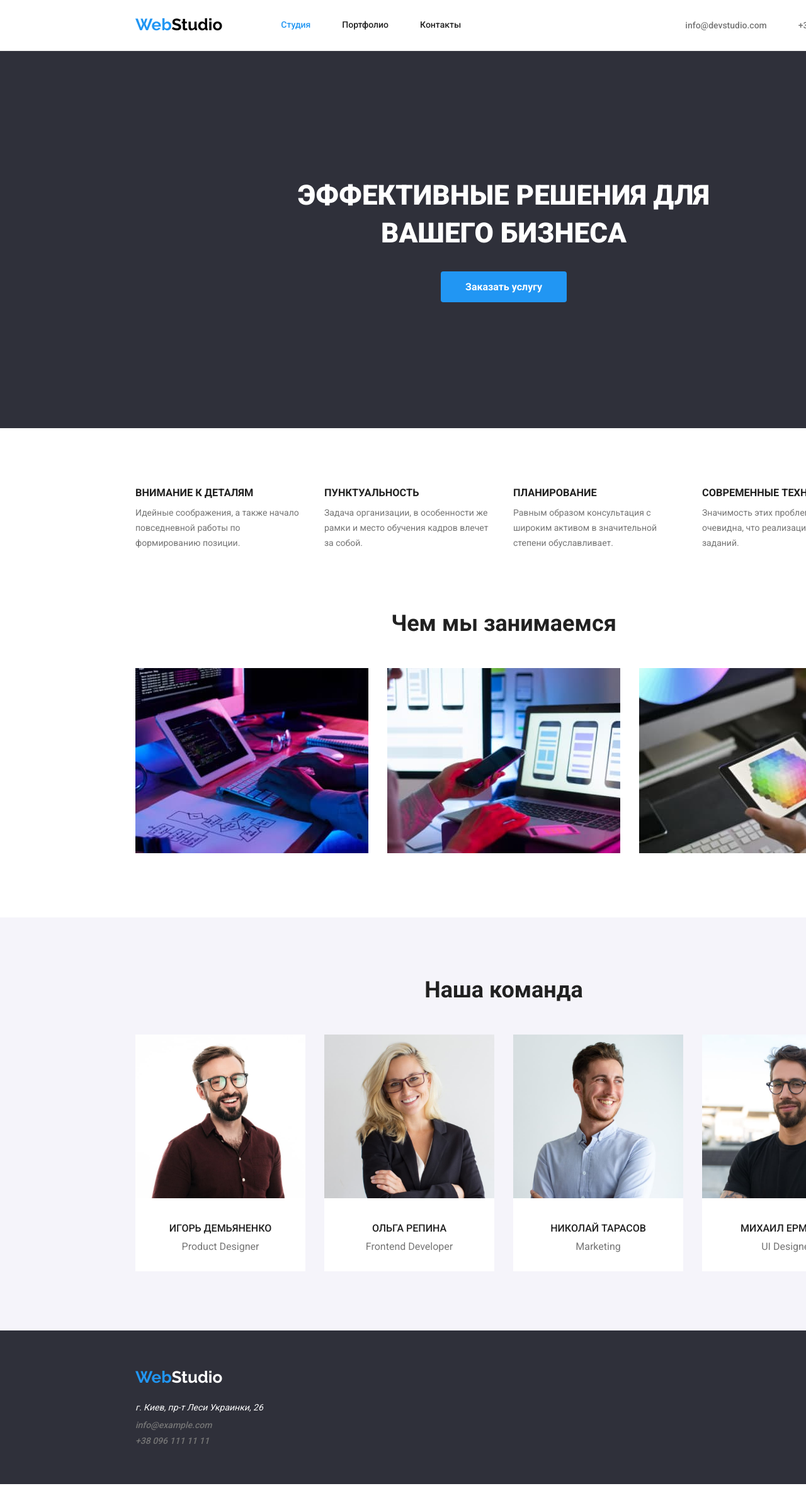
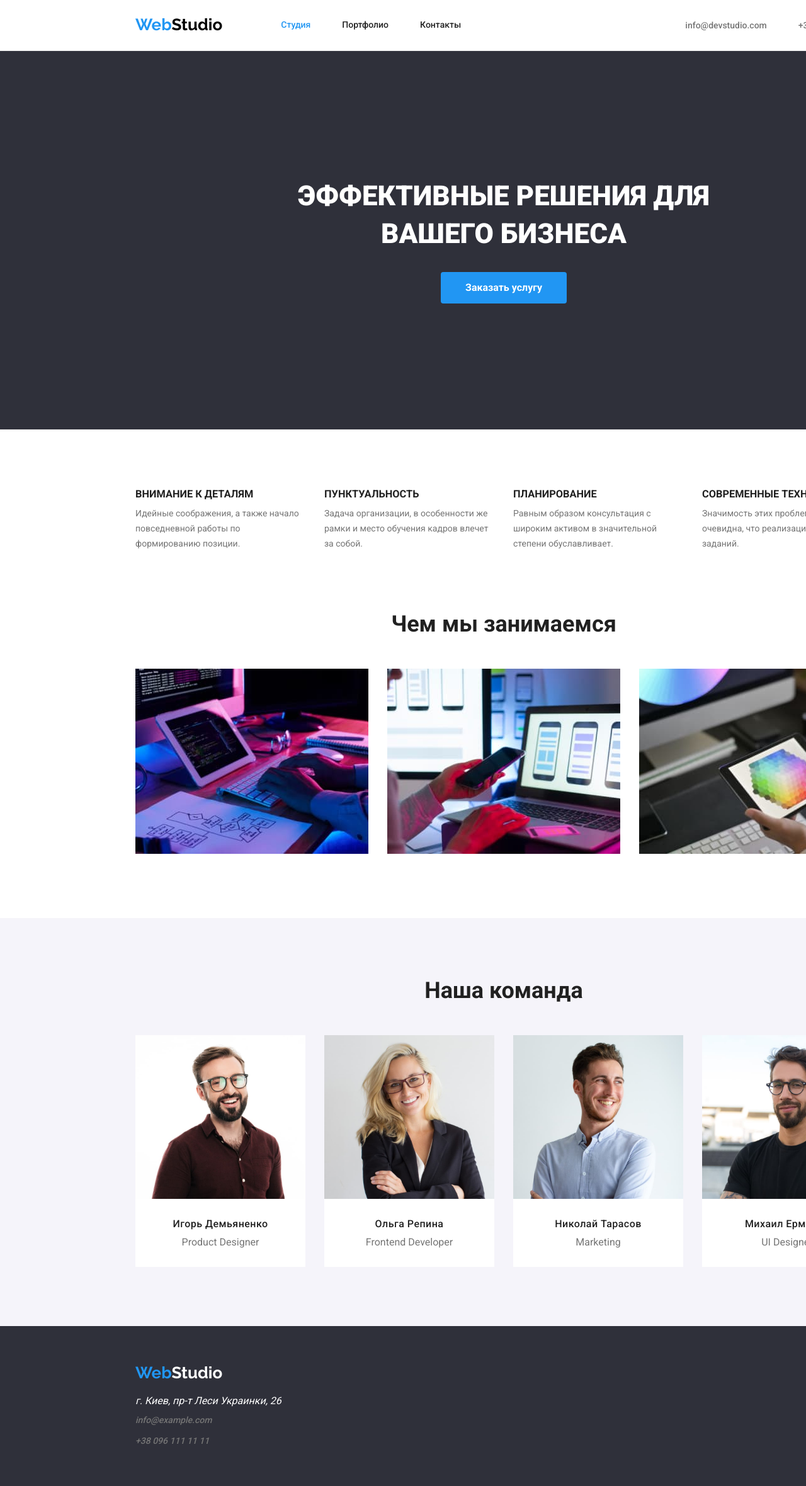
Before and after one commit to AleksandrKorzun/goit-markup-hw-03, a plain HTML site: page index.html in a window 1280 px wide. Shown: the top 2360 px of the page at 63% size. Drawn offline with nearby package versions, Linux system fonts and the light colour scheme.

Commit message:
Ispravlenoe DZ2

```diff
--- a/css/style.css
+++ b/css/style.css
@@ -38,6 +38,7 @@ ul {
   padding-right: 15px;
 
   width: 1200px;
+
   /* outline: 1px solid tomato; */
 }
 .link {
@@ -56,7 +57,7 @@ ul {
   padding-bottom: 94px;
   font-size: 14px;
   line-height: 1.71;
-  width: 1600px;
+  /* width: 1600px; */
 }
 .list {
   list-style-type: none;
@@ -68,7 +69,7 @@ ul {
 
 .page-header {
   border-bottom: 1px solid #ececec;
-  padding: 0 200px;
+  /* padding: 0 200px; */
 }
 .page-header .container {
   align-items: center;
@@ -120,19 +121,22 @@ ul {
 /* Main */
 
 .hero-section {
-  width: 1600px;
+  /* width: 1600px; */
   text-align: center;
   background-color: var(--dark-background);
 }
-.hero-section .container {
-  padding: 200px 252px 200px 252px;
+/* .hero-section .container {
+  padding: 104px 252px 104px 252px;
+} */
+.hero-section-title {
+  padding: 200px 452px 200px 452px;
 }
 .hero-title {
   margin-bottom: 30px;
 
   font-weight: 900;
   font-size: 44px;
-  line-height: 1.36;
+  line-height: 137%;
   color: var(--text-white);
   text-transform: uppercase;
 }
@@ -153,7 +157,7 @@ ul {
   background-color: var(--accent-blue);
   font-weight: bold;
   font-size: 16px;
-  line-height: 1.86;
+  line-height: 1.88;
   text-align: center;
   color: var(--text-white);
   width: 200px;
@@ -210,7 +214,8 @@ ul {
 }
 .our-team-item {
   background-color: var(--white-background);
-  padding-bottom: 30px;
+
+  /* padding-bottom: 30px; */
 }
 .list-team .item {
   display: block;
@@ -221,7 +226,9 @@ ul {
 .title-team {
   font-weight: 500;
   font-size: 16px;
-  line-height: 1.19;
+  line-height: 119%;
+  letter-spacing: 0.03em;
+  padding: 0 59px 10px 59px;
 }
 .our-skills-list {
   display: flex;
@@ -232,13 +239,17 @@ ul {
 .team-text {
   font-size: 16px;
   line-height: 1.19;
+  padding-right: auto;
+  padding-bottom: 30px;
+  padding-left: auto;
 }
 .team-image {
+  display: block;
   margin-bottom: 30px;
 }
 /* наши работы */
 .section-portfolio {
-  background-color: var(--light-background);
+  background-color: var(--white-background);
 }
 .btn-list {
   text-align: center;
@@ -262,6 +273,9 @@ ul {
   display: flex;
   flex-wrap: wrap;
 }
+.portfolio-image {
+  display: block;
+}
 
 .portfolio-list .item:not(:nth-child(3n + 3)) {
   margin-right: 30px;
@@ -276,13 +290,14 @@ ul {
   /* margin-top: 20px; */
   margin-top: 20px;
   padding-left: 24px;
+  padding-right: auto;
   font-weight: bold;
   font-size: 18px;
   line-height: 2;
   letter-spacing: 0.06em;
 }
 .text-works {
-  padding-bottom: 4px;
+  margin-top: 4px;
   padding-bottom: 20px;
   padding-left: 24px;
   font-size: 16px;
@@ -319,13 +334,14 @@ ul {
 .address {
   margin-bottom: 9px;
 
-  font-size: 14px;
-  line-height: 24px;
   color: var(--text-white);
 }
 
 .footer-address .link-contact {
   display: block;
+  font-size: 14px;
+  line-height: 1.71;
+  cursor: default;
 }
 .footer-address .link-contact:not(:last-child) {
   margin-bottom: 9px;
--- a/index.html
+++ b/index.html
@@ -37,10 +37,12 @@
     <main>
         <!-- Hero -->
         <section class="hero-section">
-            <div class="container">
-                <h1 class="hero-title">Эффективные решения для вашего бизнеса</h1>
-                <button class="btn btn-hero" type="button">Заказать услугу</button>
-            </div>
+            <!-- <div class="container"> -->
+                <div class="hero-section-title">
+                    <h1 class="hero-title">Эффективные решения для вашего бизнеса</h1>
+                    <button class="btn btn-hero" type="button">Заказать услугу</button>
+                </div>
+            <!-- </div> -->
 
         </section>
         <!-- Наши преимущества -->
@@ -91,7 +93,7 @@
                     <li class="item">
                         <div class="our-team-item">
                             <img class="team-image" src="./images/ourteam1.jpg" alt="Дизайнер" width="270" height="260">
-                            <h3 class="title title-team">Игорь Демьяненко</h3>
+                            <h3 class="title-team">Игорь Демьяненко</h3>
                             <p class="text team-text">Product Designer</p>
                         </div>
 
@@ -99,14 +101,14 @@
                     <li class="item">
                         <div class="our-team-item">
                             <img class="team-image" src="./images/ourteam2.jpg" alt="Фронтенд разработчик" width="270" height="260">
-                            <h3 class="title title-team">Ольга Репина</h3>
+                            <h3 class="title-team">Ольга Репина</h3>
                             <p class="text team-text">Frontend Developer</p>
                         </div>
                     </li>
                     <li class="item">
                         <div class="our-team-item">
                             <img class="team-image" src="./images/ourteam3.jpg" alt="Маркетолог" width="270" height="260">
-                            <h3 class="title title-team">Николай Тарасов</h3>
+                            <h3 class="title-team">Николай Тарасов</h3>
                             <p class="text team-text">Marketing</p>
                         </div>
                     </li>
@@ -114,7 +116,7 @@
                         <div class="our-team-item">
                             <img class="team-image" src="./images/ourteam4.jpg" alt="Разработчик пользовательского интерфейса" width="270"
                                 height="260">
-                            <h3 class="title title-team">Михаил Ермаков</h3>
+                            <h3 class="title-team">Михаил Ермаков</h3>
                             <p class="text team-text">UI Designer</p>
                         </div>
                     </li>
```
Also changed, not shown: portfolio.html (+9 -9 lines).
